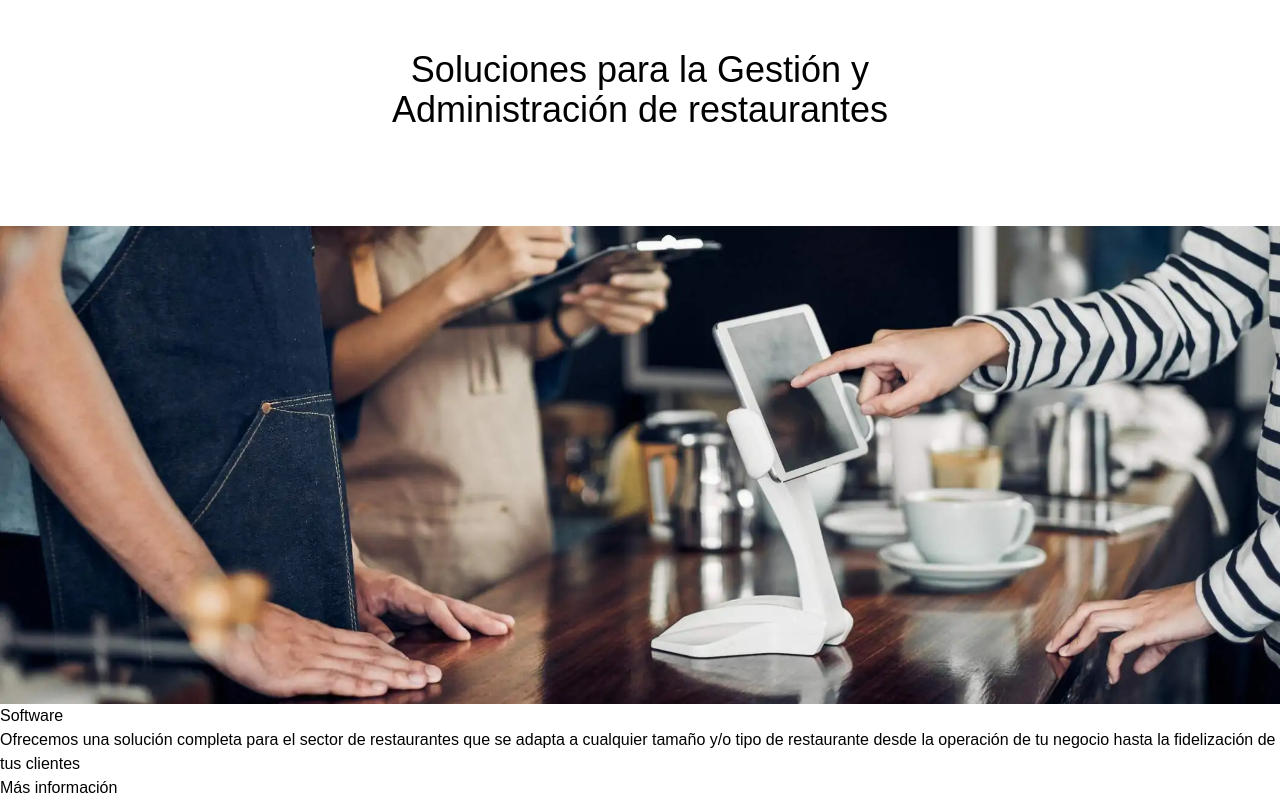
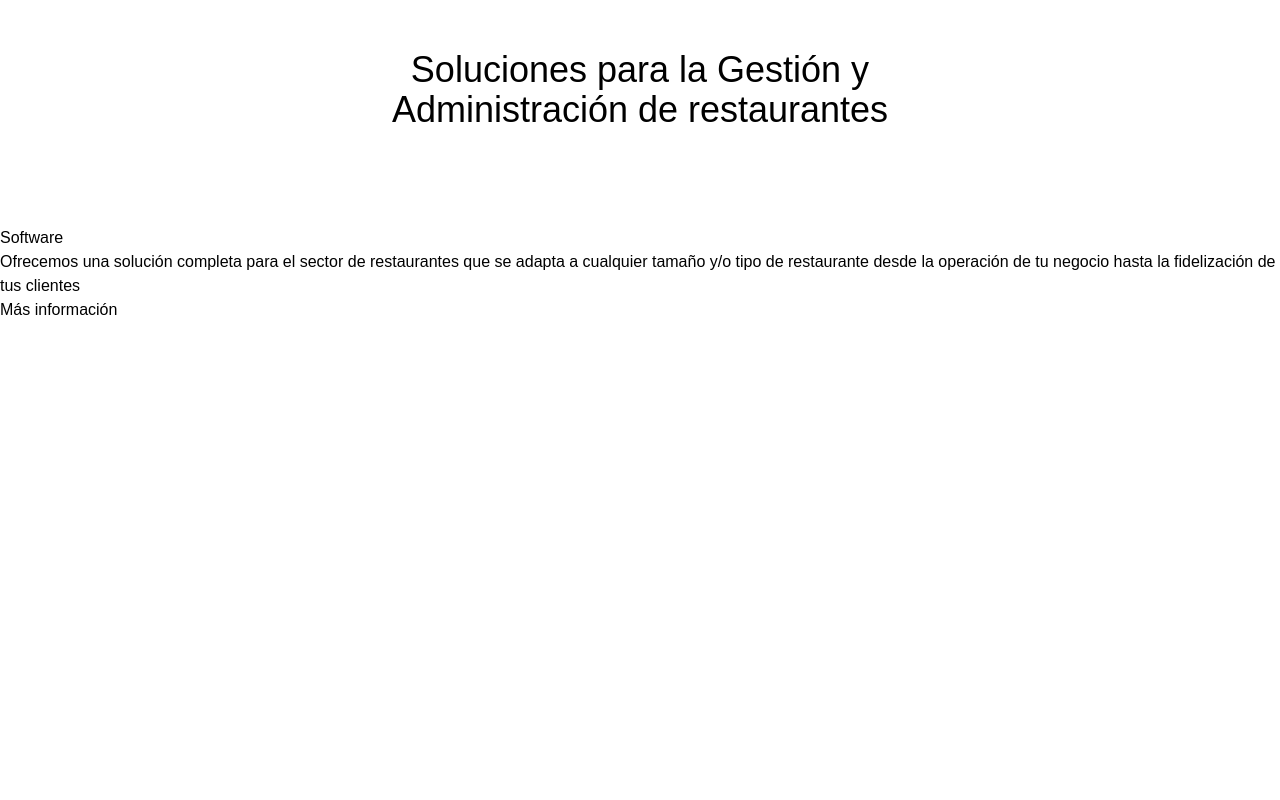
Before and after one commit to JoseSanchez90/Web-Intellipos, a React app: page / in a window 1280 px wide. Shown: the part 1578-2378 px from the top of the page. After the commit the page ends 1900 px from the top, so only its background shows below. Built offline with nearby package versions, Linux system fonts and the light colour scheme; the HTML template or start-up script is replaced by a standard one; what tailwindcss-animated would draw is missing.

Commit message:
update spot2-bg

```diff
--- a/src/Pages/Home.jsx
+++ b/src/Pages/Home.jsx
@@ -103,21 +103,18 @@ function Home() {
 
 {/* SPOT 3 */}
 
-      <div className="w-full h-full bg-white">
-        <div>
+      <div className="h-full bg-white">
+
           <div className="py-24">
             <p className="text-4xl px-96 font-medium text-center">Soluciones para la Gestión y Administración de restaurantes</p>
           </div>
-          <div className="bg-cover">
-            <img src={pos2} alt={pos2} />
+
+          <div className="w-full bg-cover" style={{ background: `url:(${pos2})` }}>
             <p>Software</p>
             <p>Ofrecemos una solución completa para el sector de restaurantes que se adapta a cualquier tamaño y/o tipo de restaurante desde la operación de tu negocio hasta la fidelización de tus clientes</p>
-            <a href="">Más información</a>
+            <button>Más información</button>
           </div>
-          <div>
 
-          </div>
-        </div>
       </div>
 
     </section>
```
